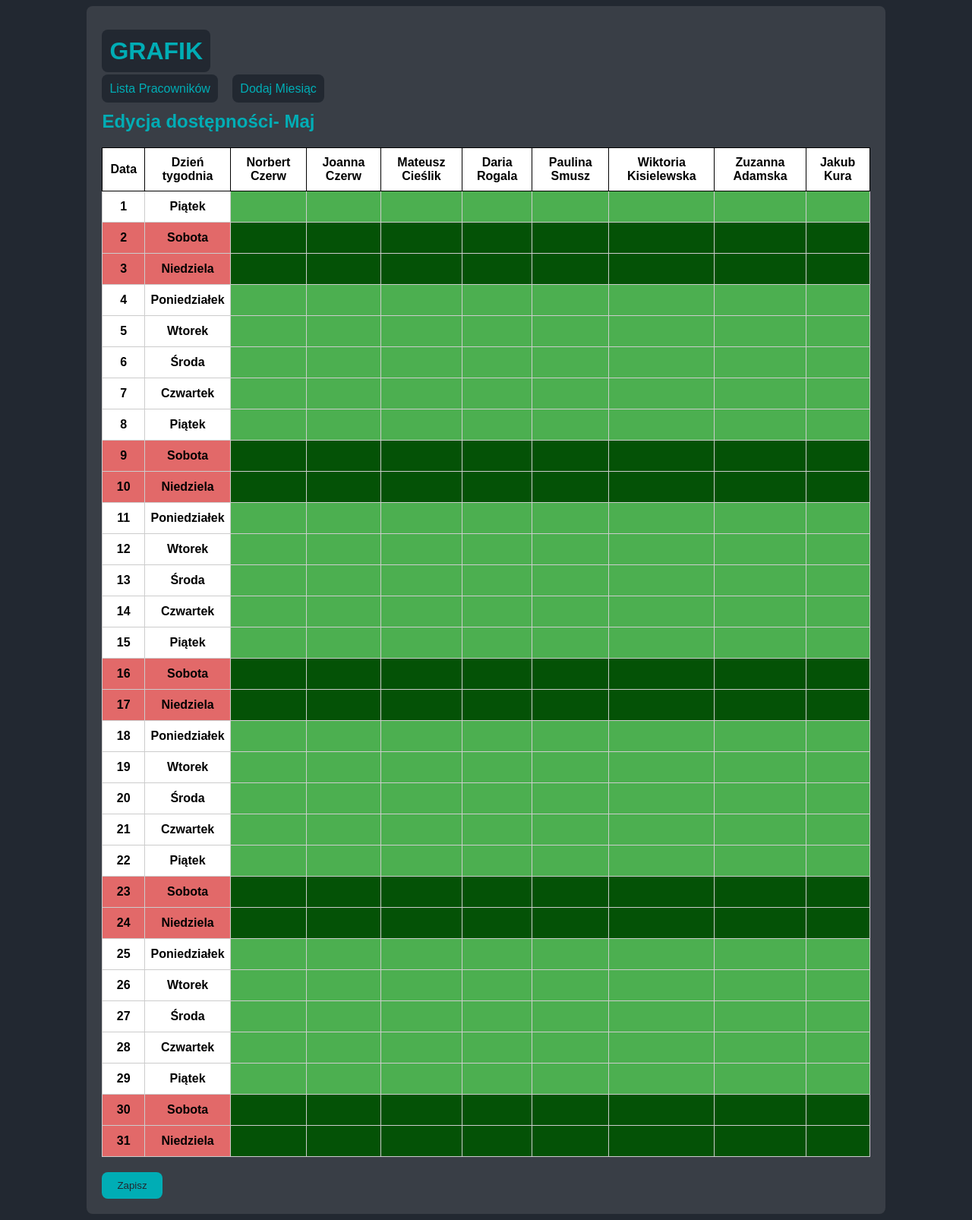
After one commit to Bomber1321/Programowanie, a Flask app: page /month/1/availability in a window 1280 px wide. The commit adds this page. Shown: the whole page at 76% size. Run offline with Flask 3, Linux system fonts and the light colour scheme; data comes from the database, SQL or seed files in the repository.

Commit message:
zrobiona tabela dostepnosci

```diff
--- /dev/null
+++ b/Grafik/DoZrobienia.txt
@@ -0,0 +1,4 @@
+1. wyrównać szerokość kolumn
+2. bardziej obvious przycisk powrotu
+3. poprawic CSS tworzenie miesiąca
+3. dodawanie pracowników
--- a/Grafik/app.py
+++ b/Grafik/app.py
@@ -20,11 +20,7 @@ created_at TEXT NOT NULL DEFAULT (datetime('now'))
 CREATE INDEX IF NOT EXISTS idx_employees_active ON employees(active);
 CREATE INDEX IF NOT EXISTS idx_employees_created_at ON employees(created_at);
 
-CREATE TABLE if NOT EXISTS months(
-id INTEGER PRIMARY KEY AUTOINCREMENT,
-length INTEGER NOT NULL,
-weekday_start TEXT NOT NULL
-);
+
 CREATE TABLE IF NOT EXISTS availability(
 id INTEGER PRIMARY KEY AUTOINCREMENT,
 id_employee INTEGER NOT NULL,
@@ -33,6 +29,23 @@ day INTEGER NOT NULL,
 available INTEGER NOT NULL DEFAULT 0 CHECK (available IN (0, 1)),
 FOREIGN KEY(id_employee) REFERENCES employees(id),
 FOREIGN KEY(id_month) REFERENCES months(id)
+);
+
+CREATE TABLE IF NOT EXISTS months (
+    id INTEGER PRIMARY KEY AUTOINCREMENT,
+    name TEXT NOT NULL,
+    length INTEGER NOT NULL,
+    weekday_start TEXT NOT NULL,
+    year INTEGER NOT NULL
+);
+
+CREATE TABLE IF NOT EXISTS calendar (
+    id INTEGER PRIMARY KEY AUTOINCREMENT,
+    month_id INTEGER NOT NULL,
+    day_index INTEGER NOT NULL,
+    weekday TEXT NOT NULL,
+    available INTEGER DEFAULT 0 CHECK (available IN (0, 1)),
+    FOREIGN KEY (month_id) REFERENCES months (id)
 );
 """
 
@@ -91,6 +104,67 @@ def ping_db():
     db.execute("SELECT 1").fetchone()
     return render_template("ping.html")
 
+@app.route("/add_month", methods=["GET", "POST"])
+def add_month():
+    db = get_db()
+    cursor = db.cursor() # Use a cursor so we can get the lastrowid
+
+    if request.method == "POST":
+        month_name = request.form.get("month")
+        month_length = int(request.form.get("month_length"))
+        first_day = request.form.get("first_day")
+        year = int(request.form.get("year"))
+        # 1. Insert into the main 'months' table
+        cursor.execute("INSERT INTO months(name, length, weekday_start, year) VALUES (?, ?, ?, ?)",
+                       (month_name, month_length, first_day, year))
+
+        # 2. Grab the ID of the month we just inserted
+        # This is the crucial step to link the two tables together
+        new_month_id = cursor.lastrowid
+
+        # 3. Calculate the days
+        weekdays = ['Poniedziałek', 'Wtorek', 'Środa', 'Czwartek', 'Piątek', 'Sobota', 'Niedziela']
+
+        try:
+            start_index = weekdays.index(first_day.capitalize())
+        except ValueError:
+            start_index = 0
+
+        # 4. Prepare a list of all the days to insert
+        days_data = []
+        for day_index in range(1, month_length + 1):
+            current_weekday = weekdays[(start_index + day_index - 1) % 7]
+            # Notice we are passing the new_month_id as the first value
+            days_data.append((new_month_id, day_index, current_weekday, 1))
+
+        # 5. Bulk insert all days into the master calendar table at once
+        cursor.executemany("""
+            INSERT INTO calendar (month_id, day_index, weekday, available)
+            VALUES (?, ?, ?, ?)
+        """, days_data)
+
+        # 6. Prepare a list of all the days to insert into the availability table for each employee
+        employees = db.execute("SELECT id FROM employees").fetchall()
+        availability_data = []
+        for emp in employees:
+            emp_id = emp['id']
+            for day_index in range(1, month_length + 1):
+                availability_data.append((emp_id, new_month_id, day_index, 0))  # Default to unavailable
+
+        # 7. Bulk insert all availability records into the availability table at once
+        cursor.executemany("""
+            INSERT INTO availability (id_employee, id_month, day, available)
+            VALUES (?, ?, ?, ?)
+        """, availability_data)
+
+        db.commit()
+        return redirect(url_for("add_month"))
+        # Process the form data (e.g., save to database)
+
+    if request.method == "GET":
+        months = db.execute("SELECT * FROM months").fetchall()
+    return render_template("add_month.html", months=months)
+
 @app.route("/list_employees")
 def list_employees():
     db = get_db()
@@ -116,7 +190,7 @@ def edit_employee(employee_id):
     db = get_db()
 
     ### Obsługa POST - aktualizacja danych pracownika
-    if request.method == "POST":
+
 
     ### Pobranie aktualnych danych pracownika z bazy
     employee = db.execute("SELECT id, name, surname, positions, active, created_at FROM employees WHERE id = ?", (employee_id,)).fetchone()
@@ -135,5 +209,96 @@ def edit_employee(employee_id):
 
     return render_template("edit_employee.html", employee=employee_data)
 
+@app.route("/edit_employee/<int:employee_id>/main_position", methods=["POST"])
+def edit_employee_main_position(employee_id):
+    db = get_db()
+    new_main_position = request.form.get("main_position")
+
+    if new_main_position not in ['Pizzer', 'Barman', 'Kelner', 'Kierowca']:
+        flash("Nieprawidłowa pozycja główna.", "danger")
+        return redirect(url_for("edit_employee", employee_id=employee_id))
+
+    employee = db.execute("SELECT positions FROM employees WHERE id = ?", (employee_id,)).fetchone()
+    if employee is None:
+        flash("Nie znaleziono pracownika o podanym ID.", "danger")
+        return redirect(url_for("list_employees"))
+
+    try:
+        positions_data = json.loads(employee['positions'])
+    except json.JSONDecodeError:
+        positions_data = {"main_position": "", "other_positions": []}
+
+    positions_data['main_position'] = new_main_position
+    updated_positions_json = json.dumps(positions_data)
+
+    db.execute("UPDATE employees SET positions = ? WHERE id = ?", (updated_positions_json, employee_id))
+    db.commit()
+
+    flash("Główna pozycja została zaktualizowana.", "success")
+    return redirect(url_for("edit_employee", employee_id=employee_id))
+
+@app.route("/edit_employee/<int:employee_id>/active", methods=["POST"])
+def edit_employee_active(employee_id):
+    db = get_db()
+    new_active_status = request.form.get("active")
+
+    if new_active_status not in ['0', '1']:
+        flash("Nieprawidłowy status aktywności.", "danger")
+        return redirect(url_for("edit_employee", employee_id=employee_id))
+
+    db.execute("UPDATE employees SET active = ? WHERE id = ?", (int(new_active_status), employee_id))
+    db.commit()
+
+    flash("Status aktywności został zaktualizowany.", "success")
+    return redirect(url_for("edit_employee", employee_id=employee_id))
+
+@app.route("/edit_employee/<int:employee_id>/other_positions", methods=["POST"])
+def edit_employee_other_positions(employee_id):
+    db = get_db()
+    new_other_positions = request.form.getlist("other_positions")
+
+    for pos in new_other_positions:
+        if pos not in ['Pizzer', 'Barman', 'Kelner', 'Kierowca']:
+            flash("Nieprawidłowa pozycja dodatkowa: {}".format(pos), "danger")
+            return redirect(url_for("edit_employee", employee_id=employee_id))
+
+    employee = db.execute("SELECT positions FROM employees WHERE id = ?", (employee_id,)).fetchone()
+    if employee is None:
+        flash("Nie znaleziono pracownika o podanym ID.", "danger")
+        return redirect(url_for("list_employees"))
+
+    try:
+        positions_data = json.loads(employee['positions'])
+    except json.JSONDecodeError:
+        positions_data = {"main_position": "", "other_positions": []}
+
+    positions_data['other_positions'] = new_other_positions
+    updated_positions_json = json.dumps(positions_data)
+
+    db.execute("UPDATE employees SET positions = ? WHERE id = ?", (updated_positions_json, employee_id))
+    db.commit()
+
+    flash("Pozycje dodatkowe zostały zaktualizowane.", "success")
+    return redirect(url_for("edit_employee", employee_id=employee_id))
+
+@app.route("/month/<int:month_id>/availability", methods=["GET", "POST"])
+def month_availability(month_id):
+    db = get_db()
+    month_calendar = db.execute("SELECT * FROM calendar WHERE month_id = ?", (month_id,)).fetchone()
+    month = db.execute("SELECT * FROM months WHERE id = ?", (month_id,)).fetchone()
+
+    if month is None:
+        flash("Nie znaleziono miesiąca o podanym ID.", "danger")
+        return redirect(url_for("add_month"))
+
+
+
+    calendar = db.execute("SELECT * FROM calendar WHERE month_id = ? ORDER BY day_index", (month_id,)).fetchall()
+    employees = db.execute("SELECT id, active, name, surname FROM employees").fetchall()
+
+    return render_template("month_availability.html", month_info=month, calendar=calendar, employees=employees)
+
+
+
 if __name__ == "__main__":
     app.run(debug=True)
--- /dev/null
+++ b/Grafik/static/CSS/style.css
@@ -0,0 +1,112 @@
+:root {
+--body_color: #222831;
+--main_color: #393E46;
+--text_color: #00ADB5;
+
+}
+body{
+    background-color: var(--body_color, value);
+    color: var(--text_color, value);
+    font-family: Arial, sans-serif;
+}
+
+.container {
+    width: 80%;
+    margin: 0 auto;
+    background-color: var(--main_color, value);
+    padding: 20px;
+    border-radius: 8px;
+}
+table {
+    width: 100%;
+    border-collapse: collapse;
+    margin-top: 20px;
+    background-color: white;
+    color: black;
+    font-weight: bold;
+}
+th, td {
+    border: 1px solid #000000;
+    padding: 10px;
+    text-align: center;
+}
+tr.weekend {
+    background-color: #e26969;
+}
+a {
+    color: #EEEEEE;
+    text-decoration: none;
+    margin-right: 15px;
+    margin-top: 10px;
+    background-color: var(--body_color);
+    color: var(--text_color);
+    border-radius: 8px;
+    padding: 10px;
+}
+.toggle-table {
+  border-collapse: collapse;
+}
+
+
+.toggle-table td {
+  border: 1px solid #ccc;
+  padding: 0;
+}
+
+
+.cell-label {
+  display: block;
+  cursor: pointer;
+  margin: 0;
+}
+.cell-label {
+  display: block;
+  cursor: pointer;
+  margin: 0;
+}
+
+
+.cell-label input[type="checkbox"] {
+  position: absolute;
+  opacity: 0;
+  cursor: pointer;
+  height: 0;
+  width: 0;
+}
+
+
+.cell-content {
+  display: block;
+  padding: 20px 30px;
+  background-color: #f9f9f9;
+  color: #333;
+  text-align: center;
+  transition: background-color 0.2s ease, color 0.2s ease;
+}
+
+.cell-label:hover .cell-content {
+  background-color: #e0e0e0;
+}
+
+.cell-label input[type="checkbox"]:checked ~ .cell-content {
+  background-color: #4CAF50; /* Green background */
+  color: white;              /* White text */
+}
+
+.weekend .cell-label input[type="checkbox"]:checked ~ .cell-content {
+  background-color: #045206; /* Green background */
+  color: white;              /* White text */
+}
+
+.submit-table {
+    margin-top: 20px;
+}
+
+button {
+    background-color: var(--text_color);
+    color: var(--body_color);
+    border: none;
+    padding: 10px 20px;
+    border-radius: 8px;
+    cursor: pointer;
+}
--- a/Grafik/templates/index.html
+++ b/Grafik/templates/index.html
@@ -9,10 +9,10 @@
 <body>
     <div class="container">
     <header>
-        <h1>Grafik</h1>
         <div class="nav">
-        <a href="{{ url_for('index') }}">Home</a>
-        <a href="{{ url_for('list_employees') }}">Employee List</a>
+        <h1><a href="{{ url_for('index') }}">GRAFIK</a></h1>
+        <a href="{{ url_for('list_employees') }}">Lista Pracowników</a>
+        <a href="{{ url_for('add_month') }}">Dodaj Miesiąc</a>
         </div>
     </header>
     <section class="content">
--- a/Grafik/templates/list_employees.html
+++ b/Grafik/templates/list_employees.html
@@ -12,7 +12,7 @@
                     <strong>{{ employee["name"] }} {{ employee["surname"] }}</strong>
                     <br>
                     <small>({{ employee['positions']['main_position'] }})</small>
-                    <small>({{ employee['positions']['other_positions']|join(', ') }})</small>
+                    {%if employee['positions']['other_positions'] != ['None'] and employee['positions']['other_positions'] != [] %}<small>({{ employee['positions']['other_positions']|join(', ') }})</small>{% endif %}
                     <form method="get" action='{{ url_for('edit_employee', employee_id=employee['id']) }}' style="display:inline;">
                         <button type="submit">Edytuj</button>
                     </form>
--- /dev/null
+++ b/Grafik/templates/month_availability.html
@@ -0,0 +1,40 @@
+{% extends "index.html" %}
+{% block title %}Grafik - Edycja dostępności{% endblock %}
+    {% block content %}
+    <h2>Edycja dostępności- {{ month_info['name'] }}</h2>
+    <form method="post" action="{{ url_for('month_availability', month_id=month_info['id']) }}">
+        <table class="toggle-table">
+            <tr>
+                <th>Data</th>
+                <th>Dzień tygodnia</th>
+                {% for employee in employees %}
+                    {% if employee['active'] == 1 %}
+                        <th>{{ employee['name'] }} {{ employee['surname'] }}</th>
+                    {% endif %}
+                {% endfor %}
+            </tr>
+
+            {% for day in calendar %}
+                <tr {{ 'class=weekend' if day['weekday'] in ['Sobota', 'Niedziela'] else '' }}>
+                    <td>{{ day['day_index'] }}</td>
+                    <td>{{ day['weekday'] }}</td>
+                    {% for employee in employees %}
+                        {% if employee['active'] == 1 %}
+                            <td class="checktd">
+                                <label class="cell-label">
+                                    <input type="checkbox" name="availability_{{ employee['id'] }}_{{ day['day_index'] }}" value="1" {% if day['available'] == 1 %}checked{% endif %}{% if day['available'] == 0 %}unchecked{% endif %}>
+                                    <span class="cell-content"></span>
+                                </label>
+                            </td>
+                        {% endif %}
+                    {% endfor %}
+                </tr>
+            {% endfor %}
+
+
+        </table>
+        <button type="submit" class="submit-table">Zapisz</button>
+
+
+
+    {% endblock %}
```
Also changed, not shown: Grafik/templates/add_month.html (added, +39 -0 lines), Grafik/templates/edit_employee.html (+28 -5 lines), Grafik/todo.db.
